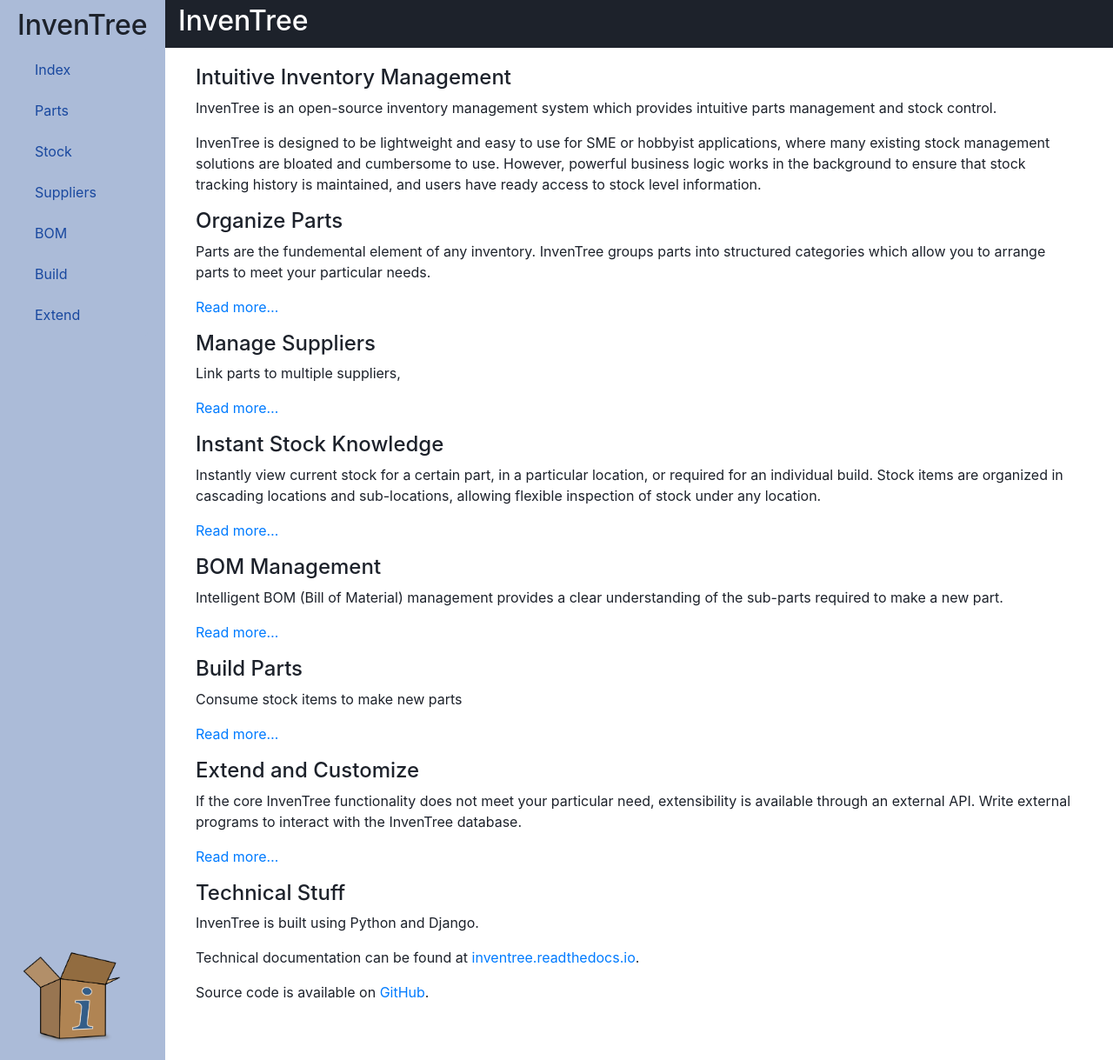
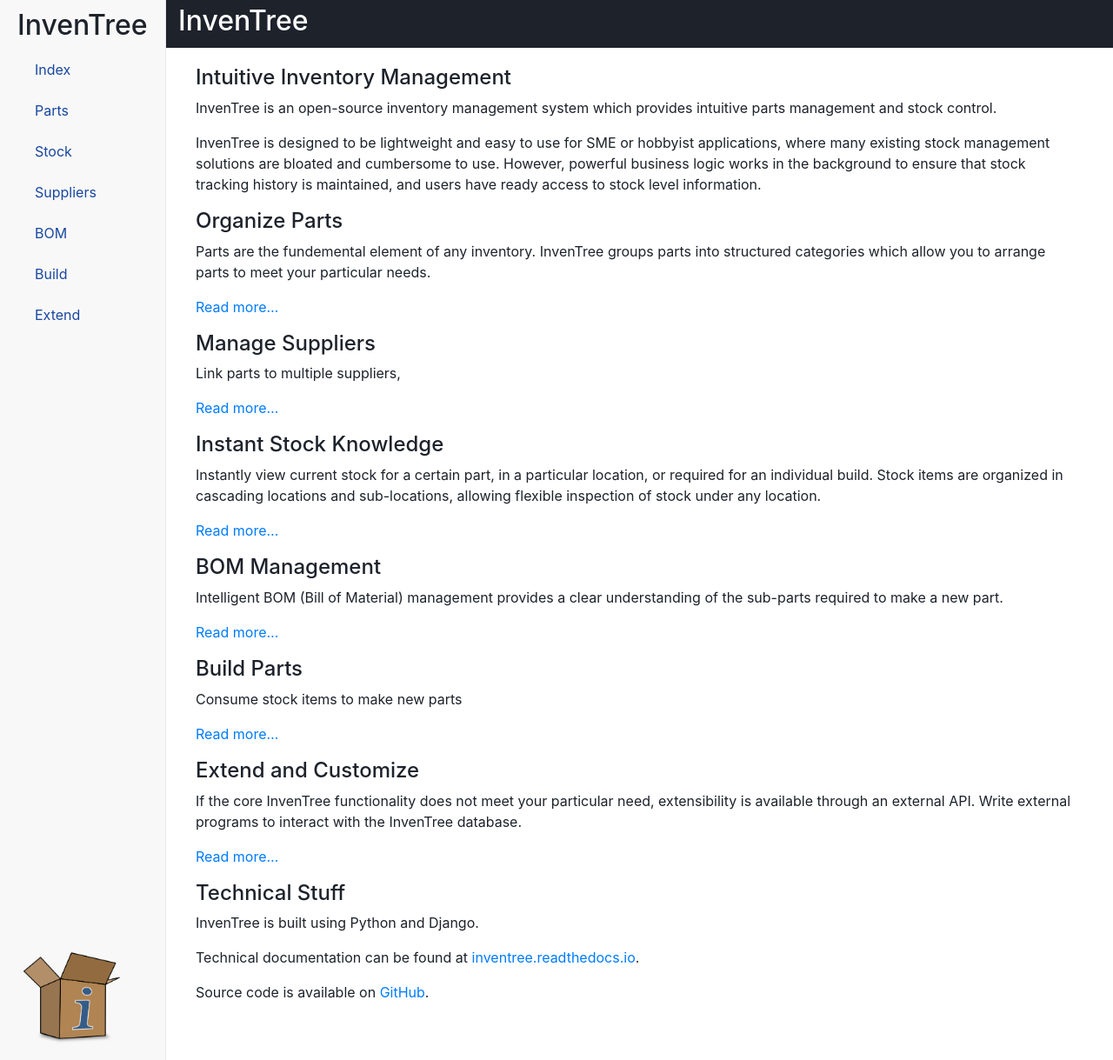
Before and after one commit to inventree/InvenTree.github.io, a Jekyll site: the page built from index.md, in a window 1280 px wide and 1219 px high. Shown: the whole window at 87% size. Built offline with Jekyll 4.4.1, drawn with Linux system fonts in a browser that asks for light colours.

Commit message:
Improve color scheme

```diff
--- a/assets/inventree.css
+++ b/assets/inventree.css
@@ -2,8 +2,9 @@
 :root {
     --color-bg: #FFFFFF;
     --color-main: #1D222B;
-    --color-primary: #ABBBD8;
+    --color-primary: #f8f8f8;
     --color-highlight: #19489F;
+    --color-border: #e7e7e7;
 }
 
 .h1, h1 {
@@ -33,6 +34,8 @@
     padding: 10px 20px;
     background-color: var(--color-primary);
     color: var(--color-highlight);
+    border-right-color: var(--color-border);
+    border-right: 1px solid var(--color-border);
 }
 
 .sidenav-title {
```
